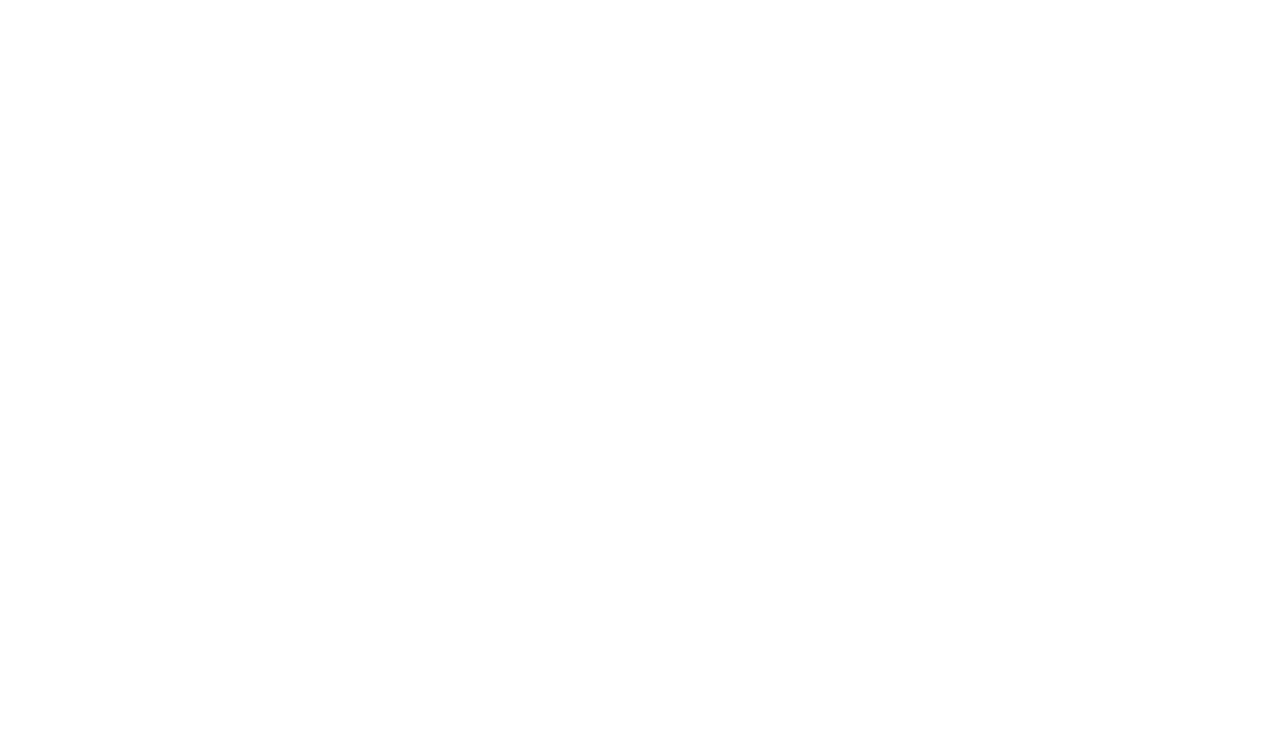
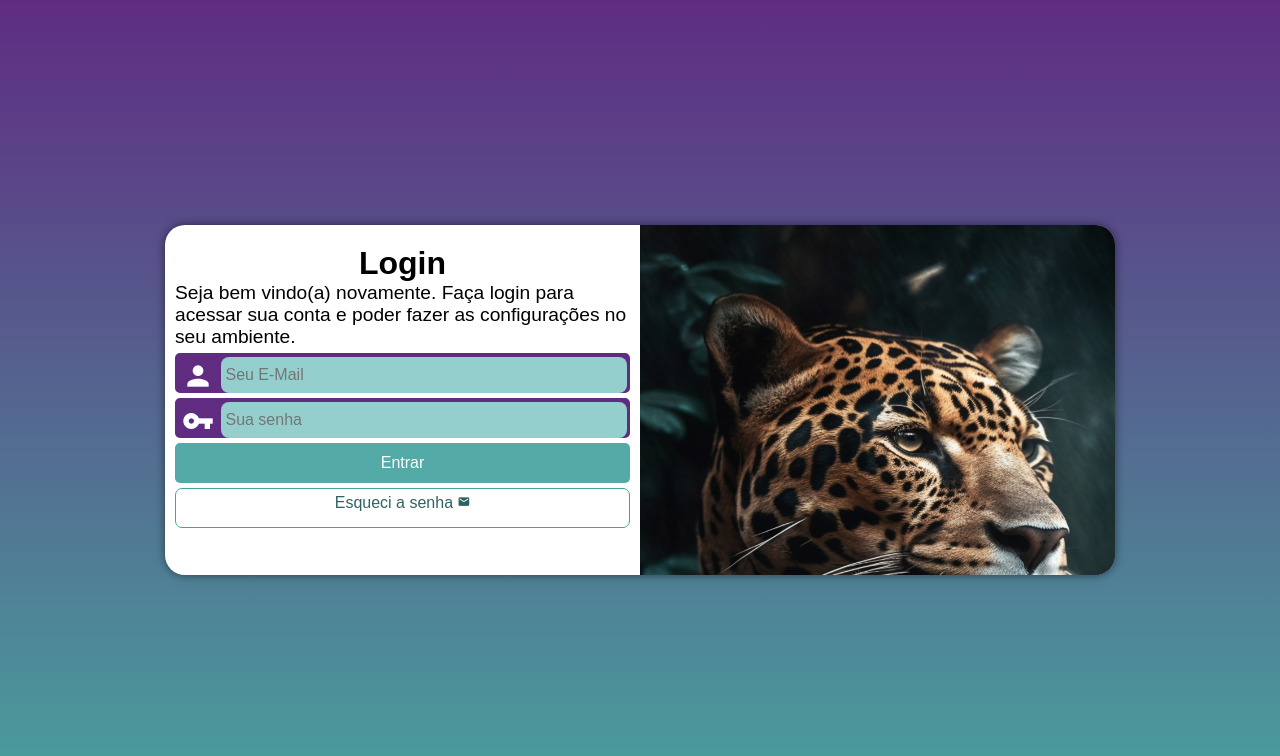
Before and after one commit to Thiggoz/Projeto-Login, a plain HTML site: page index.html in a window 1280 px wide. Drawn offline with Linux system fonts and the light colour scheme.

Commit message:
Conclusão do Projeto

```diff
--- /dev/null
+++ b/estilos/mediaquery.css
@@ -0,0 +1,63 @@
+@charset "UTF-8";
+
+/* Paleta de Cores */
+:root {
+    --cor-verde: #49a09d;
+    --cor-lilas: #5f2c82;
+}
+
+@media screen and (min-width: 768px) and (max-width: 992px) {
+    body {
+        background-image: linear-gradient(to top, var(--cor-verde), var(--cor-lilas));
+    }
+
+    section#login {
+        width: 90vw;
+        height: 280px;
+    }
+
+    section#login > div#imagem {
+        float: left;
+        width: 30%;
+        height: 100%;
+    }
+
+    section#login > div#formulario {
+        float: right;
+        width: 70%;
+    }
+
+    div#formulario > p {
+        font-size: 1.2em;
+    }
+}
+
+@media screen and (min-width: 992px){
+    body {
+        background-image: linear-gradient(to top, var(--cor-verde), var(--cor-lilas));
+    }
+
+    section#login {
+        width: 950px;
+        height: 350px;
+    }
+
+    section#login > div#imagem {
+        float: right;
+        width: 50%;
+        height: 100%;
+    }
+
+    section#login > div#formulario {
+        float: left;
+        width: 50%;
+    }
+
+    div#formulario > h1 {
+        font-size: 2em;
+    }
+
+    div#formulario > p {
+        font-size: 1.2em;
+    }
+}
--- a/estilos/style.css
+++ b/estilos/style.css
@@ -1 +1,142 @@
 @charset "UTF-8";
+
+/* Paleta de Cores */
+:root {
+    --cor-verde: #49a09d;
+    --cor-lilas: #5f2c82;
+}
+
+* {
+    font-family: Arial, Helvetica, sans-serif;
+    margin: 0px;
+    padding: 0px;
+    box-sizing: border-box;
+}
+
+html, body {
+    background-color: var(--cor-lilas);
+    background-repeat: no-repeat;
+    width: 100vw;
+    height: 100vh;
+}
+
+main {
+    position: relative;
+    width: 100vw;
+    height: 100vh;
+}
+
+section#login {
+    position: absolute;
+    top: 50%;
+    left: 50%;
+    overflow: hidden;
+
+    background-color: white;
+    width: 250px;
+    height: 515px;
+    border-radius: 20px;
+    box-shadow: 0px 0px 10px rgba(0, 0, 0, 0.5);
+
+    transform: translate(-50%, -50%);
+    transition: width 0.3s, height 0.3s;
+    transition-timing-function: ease;
+}
+
+section#login > div#imagem {
+    display: block;
+    background: var(--cor-lilas) url(../imagens/Onça.jpg);
+    height: 200px;
+    background-size: cover;
+    background-repeat: no-repeat;
+    background-position: center top;
+}
+
+section#login > div#formulario {
+    display: block;
+    padding: 10px;
+}
+
+div#formulario > h1 {
+    text-align: center;
+    margin-top: 10px;
+}
+
+div#formulario > p {
+    font-size: 0.8em;
+}
+
+form > div.campo {
+    background-color: var(--cor-lilas);
+    border: 2px solid var(--cor-lilas);
+    display: block;
+    width: 100%;
+    height: 40px;
+    border-radius: 5px;
+    margin: 5px 0px;
+}
+
+div.campo > label {
+    display: none;
+}
+
+div.campo > i {
+    color: white;
+    font-size: 2em;
+    width: 40px;
+    padding: 5px;
+}
+
+div.campo > input {
+    background-color: #94cfcd;
+    font-size: 1em;
+    width: calc(100% - 45px);
+    height: 100%;
+    border: 0px;
+    border-radius: 8px;
+    padding: 4px;
+    transform: translateY(-12px);
+}
+
+div.campo > input:focus-within {
+    background-color: white;
+}
+
+form > input[type=submit] {
+    display: block;
+    font-size: 1em;
+    width: 100%;
+    height: 40px;
+    background-color: #53aaa7;
+    color: white;
+    border: none;
+    border-radius: 5px;
+    cursor: pointer;
+}
+
+form > input[type=submit]:hover {
+    background-color: #2d6462;
+}
+
+form > a.botao {
+    display: block;
+    text-align: center;
+    font-size: 1em;
+    width: 100%;
+    height: 40px;
+    padding-top: 5px;
+    margin-top: 5px;
+    background-color: white;
+    color: #2d6462;
+    border: 1px solid var(--cor-verde);
+    border-radius: 7px;
+    text-decoration: none;
+}
+
+div#formulario > form > a.botao:hover {
+    background-color: #6cd3cf;
+}
+
+form > a.botao > i {
+    font-size: 0.8em;
+}
--- a/index.html
+++ b/index.html
@@ -4,10 +4,38 @@
     <meta charset="UTF-8">
     <meta name="viewport" content="width=device-width, initial-scale=1.0">
     <link rel="shortcut icon" href="imagens/favicon.ico" type="image/x-icon">
-    <title>Desafio da tela de Login</title>
+    <title>Login</title>
+    <link href="https://fonts.googleapis.com/icon?family=Material+Icons" rel="stylesheet">
     <link rel="stylesheet" href="estilos/style.css">
+    <link rel="stylesheet" href="estilos/mediaquery.css">
 </head>
 <body>
+    <main>
+        <section id="login">
+            <div id="imagem">
 
+            </div>
+            <div id="formulario">
+                <h1>Login</h1>
+                <p>Seja bem vindo(a) novamente. Faça login para acessar sua conta e poder fazer as configurações no seu ambiente.</p>
+                <form action="login.php" method="post" autocomplete="on">
+                    <div class="campo">
+                        <i class="material-icons">person</i>
+                        <input type="email" name="login" id="ilogin" placeholder="Seu E-Mail" autocomplete="email" required maxlength="30">
+                        <label for="ilogin">Login</label>
+                    </div>
+                    <div class="campo">
+                        <i class="material-icons">vpn_key</i>
+                        <input type="password" name="senha" id="isenha" placeholder="Sua senha" autocomplete="current-password" minlength="8" required>
+                        <label for="isenha">Senha</label>
+                    </div>
+                    <input type="submit" value="Entrar">
+                    <a href="esqueci.html" class="botao">
+                        Esqueci a senha <i class="material-icons">mail</i>
+                    </a>
+                </form>
+            </div>
+        </section>
+    </main>
 </body>
 </html>
```
